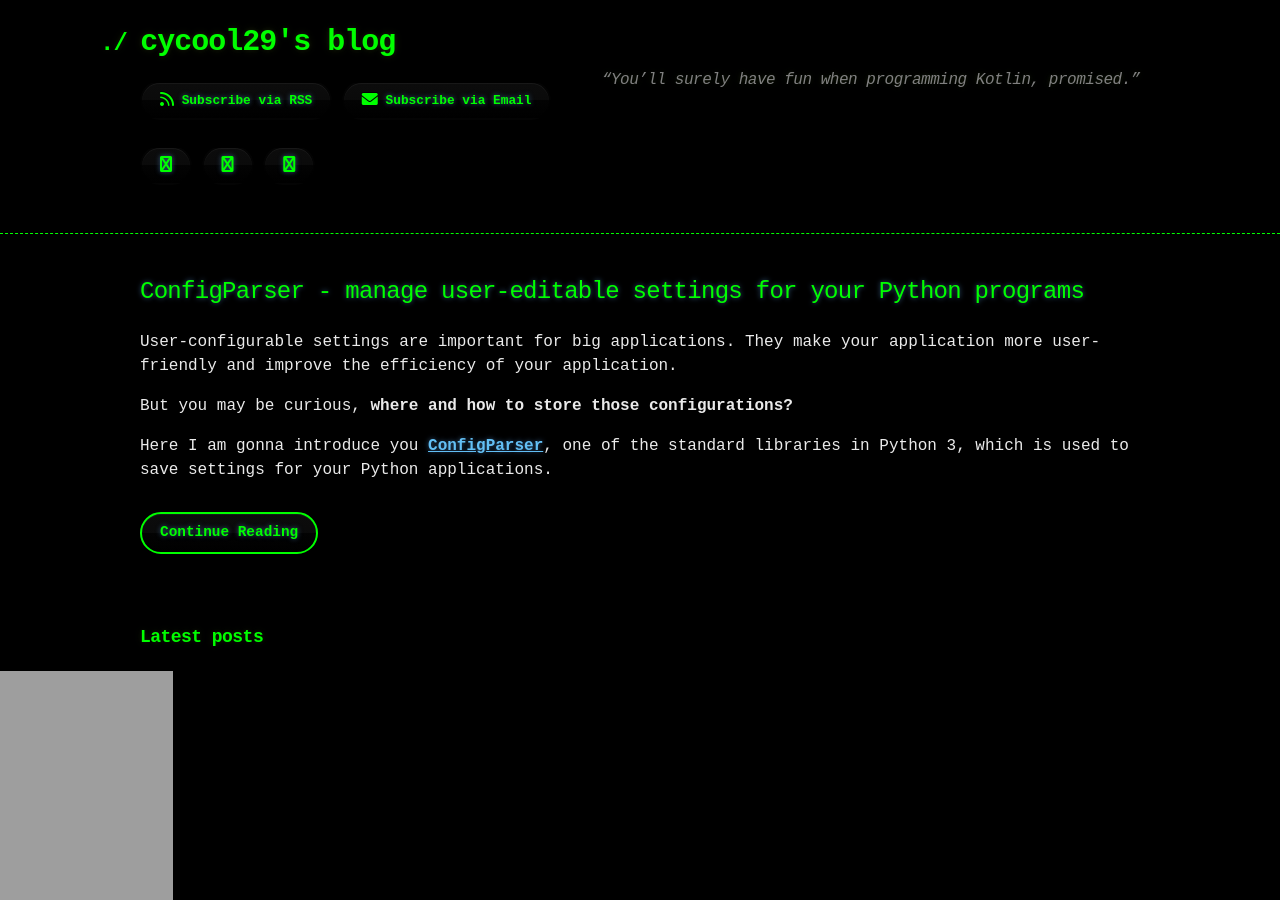
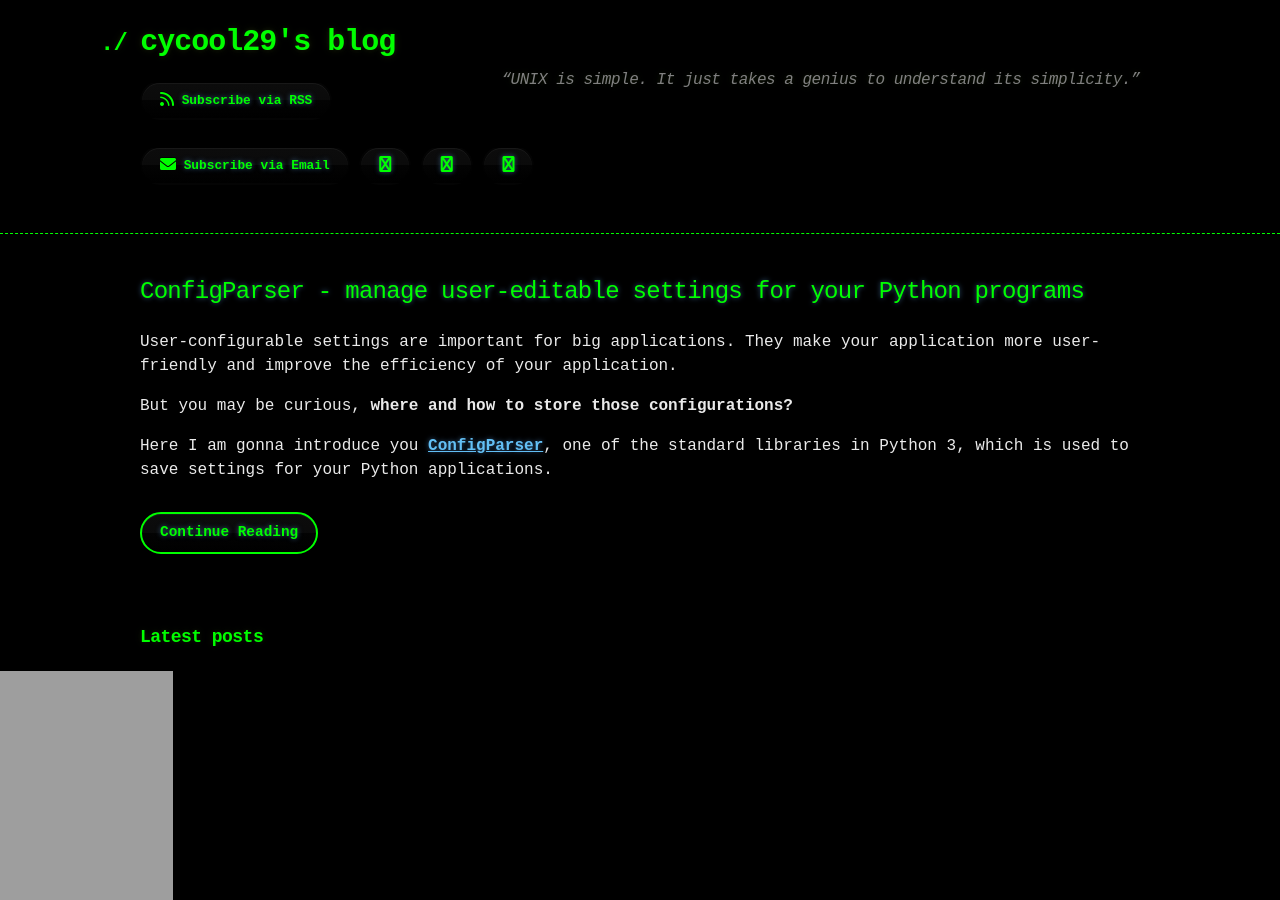
Before and after one commit to cycool29/cycool29.github.io, a Jekyll site: the page built from index.md, in a window 1280 px wide and 900 px high. Built offline with Jekyll 4.4.1, drawn with Linux system fonts in a browser that asks for light colours; a style sheet for code colours, icons or effects is not loaded.

Commit message:
Update quotes

```diff
--- a/_config.yml
+++ b/_config.yml
@@ -1,5 +1,5 @@
 title: cycool29's blog
-description: "“You’ll surely have fun when programming Kotlin, promised.” "
+description: "“UNIX is simple. It just takes a genius to understand its simplicity.” "
 bio: A high school student. Intermediate in Python, Git, Bash. Learning JavaScript. He/Him. "
 author: cycool29
 url: https://cycool29.github.io
```
